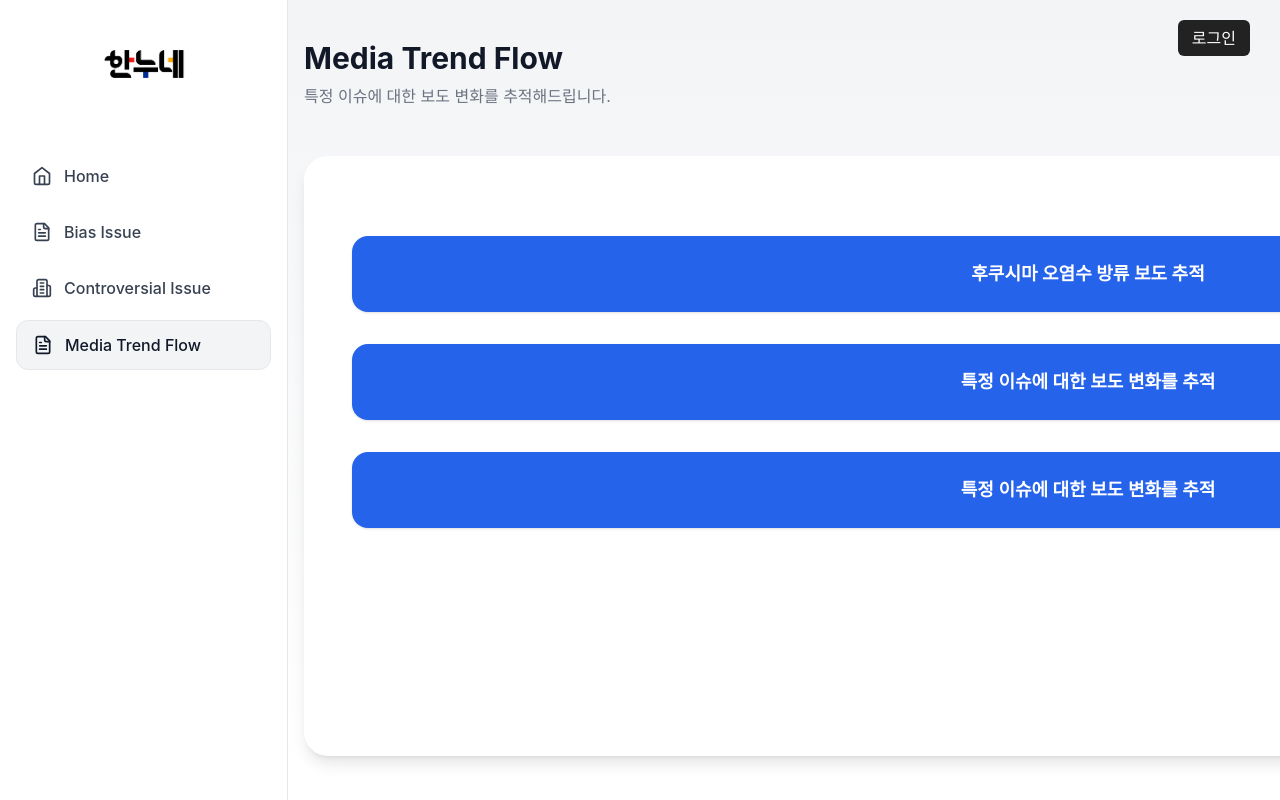
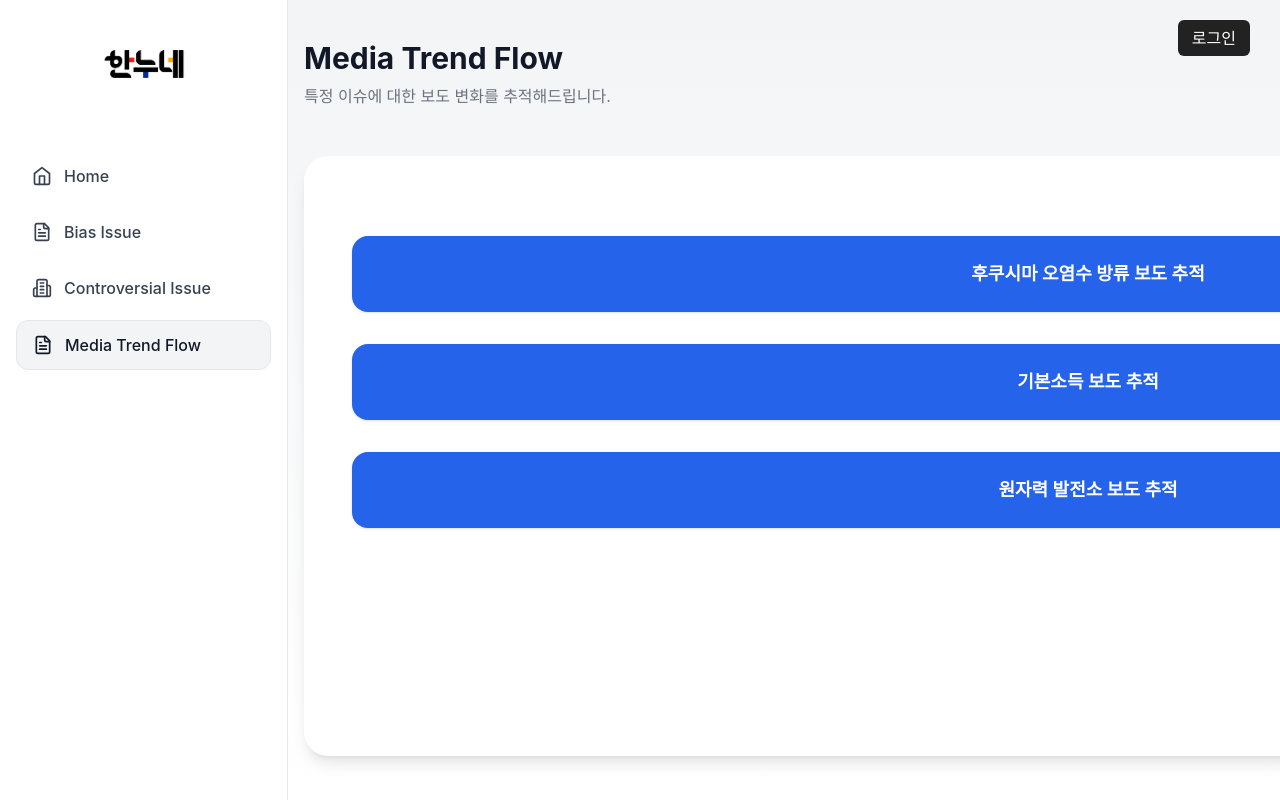
Before and after one commit to Birzont/superDKnews, a Next.js app: page /mediatrendflow in a window 1280 px wide. Built offline with nearby package versions, Linux system fonts and the light colour scheme; no server answers; a web font is replaced by a local one.

Commit message:
mediatrendflow 페이지 카드명 및 링크 수정: 기본소득, 원자력 발전소 보도 추적 반영

```diff
--- a/app/mediatrendflow/page.tsx
+++ b/app/mediatrendflow/page.tsx
@@ -24,16 +24,20 @@ const MediaTrendFlowPage = () => {
                 후쿠시마 오염수 방류 보도 추적
               </a>
               <a
-                href="#"
+                href="https://fundacaive2.netlify.app/"
+                target="_blank"
+                rel="noopener noreferrer"
                 className="block w-full bg-blue-600 hover:bg-blue-700 text-white text-lg font-semibold py-6 rounded-2xl shadow transition-colors duration-200 text-center"
               >
-                특정 이슈에 대한 보도 변화를 추적
+                기본소득 보도 추적
               </a>
               <a
-                href="#"
+                href="https://wonjaacaive3.netlify.app/"
+                target="_blank"
+                rel="noopener noreferrer"
                 className="block w-full bg-blue-600 hover:bg-blue-700 text-white text-lg font-semibold py-6 rounded-2xl shadow transition-colors duration-200 text-center"
               >
-                특정 이슈에 대한 보도 변화를 추적
+                원자력 발전소 보도 추적
               </a>
             </div>
           </div>
```
